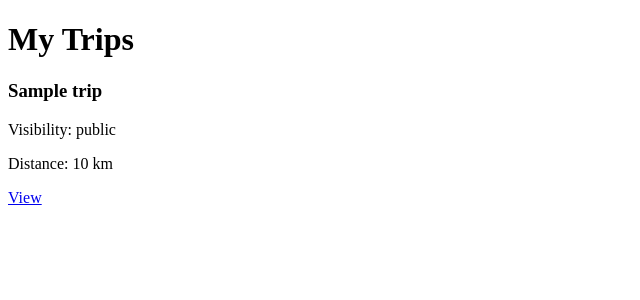
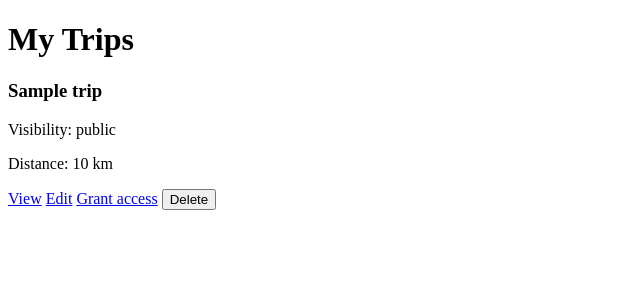
Before and after one commit to Enzonm7/trip-planner, a PHP site: page /trips/private.php in a window 1280 px wide. Shown: the part 26-326 px from the top of the page, without its empty margins (0-640 px from the left). Run offline with PHP 8.4, Linux system fonts and the light colour scheme; the visitor is signed in with stand-in values (Sample User, id 1); tables that the repository leaves empty hold one stand-in row (values such as "Sample post").

Commit message:
fix: update session variable references and improve navigation links

```diff
--- a/index.php
+++ b/index.php
@@ -11,6 +11,6 @@
     <p></p>
     <a href="../auth/register.php">Account Creation</a>
     <p></p>
-    <a href="../view.php">See public trips</a>
+    <a href="trips/public.php">See public trips</a>
 </body>
 </html>
--- a/trips/private.php
+++ b/trips/private.php
@@ -3,10 +3,19 @@ session_start();
 require_once '../config/db.php';
 
 // The user must be logged in
-if (!isset($_SESSION['user_id'])) {
+if (!isset($_SESSION['id'])) {
     header('Location: ../auth/login.php');
     exit;
 }
+
+// Delete trip
+if (isset($_POST['delete_trip_id'])) {
+    $stmt = $pdo->prepare("DELETE FROM trips WHERE id = ? AND user_id = ?");
+    $stmt->execute([$_POST['delete_trip_id'], $_SESSION['id']]);
+    header('Location: private.php');
+    exit;
+}
+
 
 // Fetch only this user's trips
 $stmt = $pdo->prepare("
@@ -15,7 +24,7 @@ $stmt = $pdo->prepare("
     WHERE t.user_id = ?
     ORDER BY t.created_at DESC
 ");
-$stmt->execute([$_SESSION['user_id']]);
+$stmt->execute([$_SESSION['id']]);
 $trips = $stmt->fetchAll();
 ?>
 <!DOCTYPE html>
@@ -29,20 +38,31 @@ $trips = $stmt->fetchAll();
         <a href="public.php">Public</a>
         <a href="half_public.php">Restricted</a>
         <a href="private.php">My Trips</a>
-        <a href="../user_home/user_home.php">Back</a>
+        <a href="user_home.php">Back</a>
     </nav>
 
     <h1>My Trips</h1>
 
     <?php if (empty($trips)): ?>
-        <p>You have no trips yet. <a href="../user_home/getMyPath.php">Create one!</a></p>
+        <p>No trips yet <a href="../travel_page/trip.php"> Create one here</a></p>
     <?php else: ?>
         <?php foreach ($trips as $trip): ?>
             <div>
-                <h3><?= $trip['name'] ?></h3>
+                <h3><?= htmlspecialchars($trip['name']) ?></h3>
                 <p>Visibility: <?= $trip['visibility'] ?></p>
                 <p>Distance: <?= $trip['total_distance'] ? round($trip['total_distance'], 2) . ' km' : 'Not computed' ?></p>
+
                 <a href="view_trip.php?token=<?= $trip['share_token'] ?>">View</a>
+
+
+                <a href="edit_trip.php?id=<?= $trip['id'] ?>">Edit</a>
+                <a href="grant_access.php?trip_id=<?= $trip['id'] ?>">Grant access</a>
+
+                <form method="POST" style="display:inline;"
+                      onsubmit="return confirm('Are you sure you want to delete this trip?')">
+                    <input type="hidden" name="delete_trip_id" value="<?= $trip['id'] ?>">
+                    <button type="submit">Delete</button>
+                </form>
             </div>
         <?php endforeach; ?>
     <?php endif; ?>
--- a/trips/public.php
+++ b/trips/public.php
@@ -22,11 +22,13 @@ $trips = $stmt->fetchAll();
 <body>
     <nav>
         <a href="public.php">Public</a>
-        <?php if (isset($_SESSION['user_id'])): ?>
+        <?php if (isset($_SESSION['id'])): ?>
             <a href="half_public.php">Restricted</a>
             <a href="private.php">My Trips</a>
-        <?php endif; ?>
+            <a href="user_home.php">Back</a>
+        <?php else:?>
         <a href="../index.php">Back</a>
+        <?php endif?>
     </nav>
 
     <h1>Public Trips</h1>
```
Also changed, not shown: trips/half_public.php (+8 -6 lines), trips/user_home.php (+13 -1 lines).
